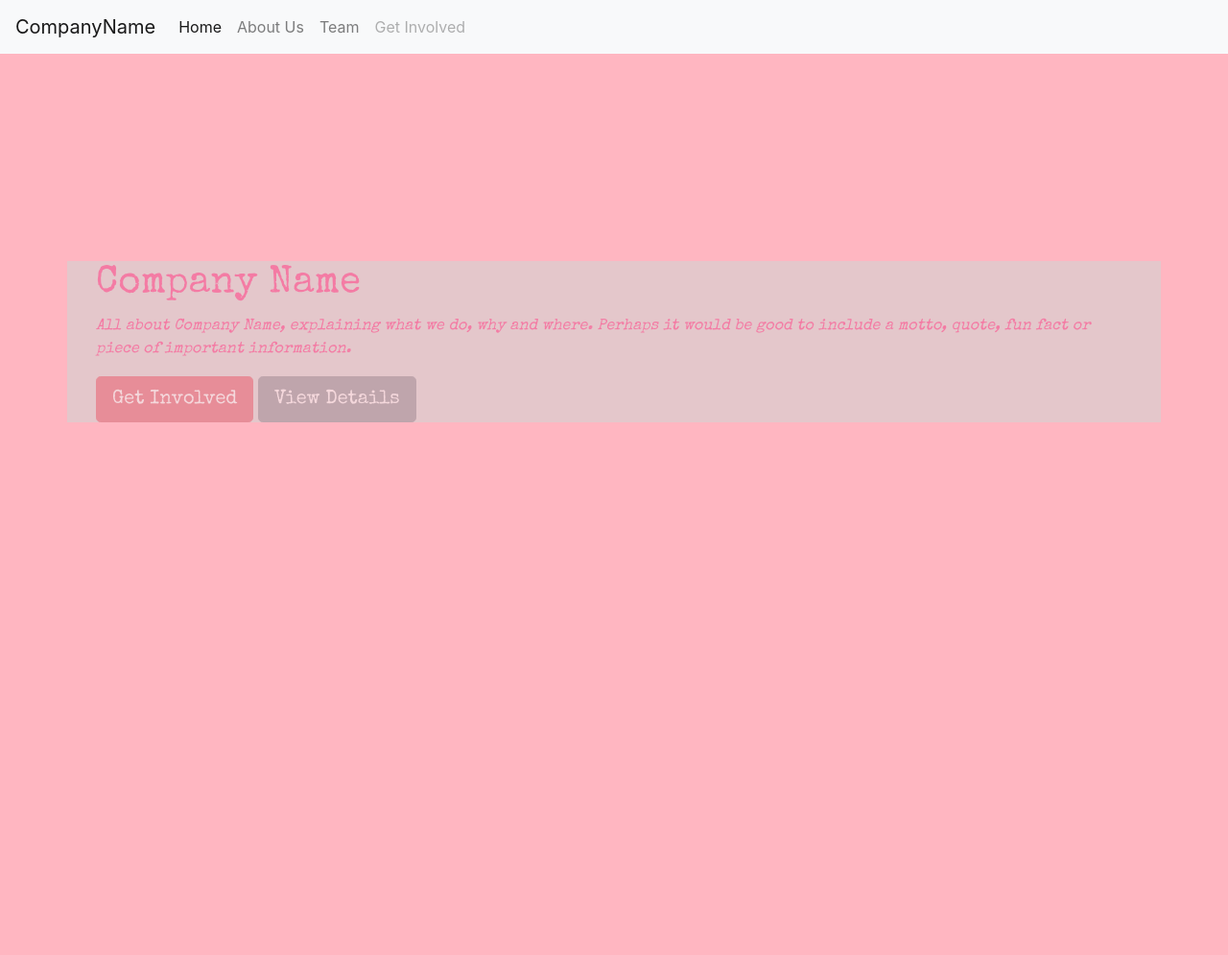
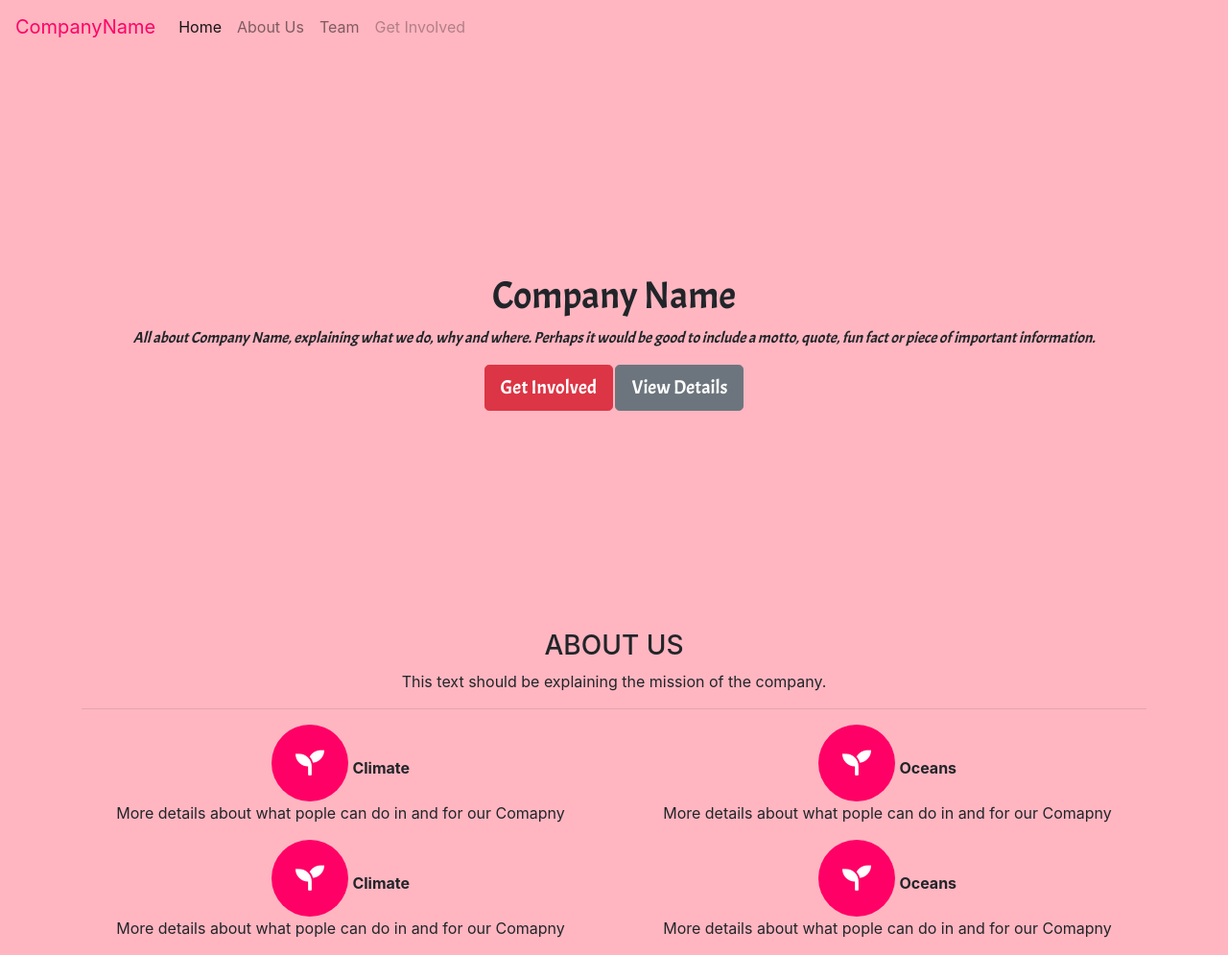
Before and after one commit to altheasophia/LIPprojectOne, a plain HTML site: page index.html in a window 1280 px wide. Shown: the whole page at 96% size. Before the commit the page ends 800 px from the top, so only its background shows below. Drawn offline with nearby package versions, Linux system fonts and the light colour scheme.

Commit message:
about us section

```diff
--- a/index.html
+++ b/index.html
@@ -1,5 +1,6 @@
 <!DOCTYPE html>
 <html>
+
 <head>
     <title>Boilerplate Snippet</title>
     <!-- bootstrap link-->
@@ -7,13 +8,19 @@
     <!-- css link -->
     <link rel="stylesheet" type="text/css" href="style.css">
     <!-- font  -->
- <link href="https://fonts.googleapis.com/css?family=Special+Elite" rel="stylesheet">
+    <link href="https://fonts.googleapis.com/css?family=Abril+Fatface|Acme" rel="stylesheet">
+    <!-- font awesome link---->
+    <link rel="stylesheet" href="https://use.fontawesome.com/releases/v5.7.2/css/all.css" integrity="sha384-fnmOCqbTlWIlj8LyTjo7mOUStjsKC4pOpQbqyi7RrhN7udi9RwhKkMHpvLbHG9Sr" crossorigin="anonymous">
+
 </head>
+
 <body>
 
     <!-- nav bar  -->
-             <nav class="navbar navbar-expand-lg navbar-light bg-light">
-              <a class="navbar-brand" href="#">CompanyName</a>
+    <nav class="navbar navbar-expand-lg navbar-light">
+        <a class="navbar-brand" href="">
+            <font color="ff0066">CompanyName</font>
+        </a>
         <button class="navbar-toggler" type="button" data-toggle="collapse" data-target="#navbarNavAltMarkup" aria-controls="navbarNavAltMarkup" aria-expanded="false" aria-label="Toggle navigation">
                 <span class="navbar-toggler-icon"></span>
               </button>
@@ -29,19 +36,61 @@
     <!-- end of nav bar -->
 
     <!-- beginning of header section-->
-             <header class= "d-flex align-items-center">
-             <div class = "container">
-                <div class= "container">
-                    <h1><font color= "ff0066">Company Name</font></h1>
-                    <p><font color= "ff0066">All about Company Name, explaining what we do, why and where. Perhaps it would be good to include a motto, quote, fun fact or piece of important information.</font> </p>
-                    <button class= "btn btn-lg btn-danger"> Get Involved</button>
-                    <button class= "btn btn-lg btn-secondary">View Details</button>
+    <header class="d-flex align-items-center">
+        <div class="container">
+            <h1>
+                Company Name
+            </h1>
+            <p>
+                All about Company Name, explaining what we do, why and where. Perhaps it would be good to include a motto, quote, fun fact or piece of important information.
+            </p>
+            <button class="btn btn-lg btn-danger"> Get Involved</button>
+            <button class="btn btn-lg btn-secondary">View Details</button>
         </div>
     </header>
+    <!-- end of header section-->
+    <!-- Begin about us section----->
+    <section class="aboutus container">
+
+        <h3>
+           ABOUT US
+        </h3>
+        <p>
+           This text should be explaining the mission of the company.
+        </p>
+        <hr>
+        <!-- beginning of grid section---->
+        <div class="row">
+            <div class="col-md-6">
+                <i class="fas fa-seedling"></i>
+                <span><strong>Climate</strong></span>
+                <p> More details about what pople can do in and for our Comapny</p>
             </div>
-                 <!-- end of header section-->
 
+            <div class="col-md-6">
+                <i class="fas fa-seedling"></i>
+                <span><strong>Oceans</strong></span>
+                <p> More details about what pople can do in and for our Comapny</p>
 
+            </div>
+        </div>
+        <div class="row">
+            <div class="col-md-6">
+                <i class="fas fa-seedling"></i>
+                <span><strong>Climate</strong></span>
+                <p> More details about what pople can do in and for our Comapny</p>
+            </div>
+
+            <div class="col-md-6">
+                <i class="fas fa-seedling"></i>
+                <span><strong>Oceans</strong></span>
+                <p> More details about what pople can do in and for our Comapny</p>
+
+            </div>
+        </div>
+        <!---- end of grid section------>
+    </section>
+    <!---end about us section----->
     <!-- bootsrap link -->
     <script src="https://code.jquery.com/jquery-3.3.1.slim.min.js" integrity="sha384-q8i/X+965DzO0rT7abK41JStQIAqVgRVzpbzo5smXKp4YfRvH+8abtTE1Pi6jizo" crossorigin="anonymous"></script>
     <script src="https://cdnjs.cloudflare.com/ajax/libs/popper.js/1.14.7/umd/popper.min.js" integrity="sha384-UO2eT0CpHqdSJQ6hJty5KVphtPhzWj9WO1clHTMGa3JDZwrnQq4sF86dIHNDz0W1" crossorigin="anonymous"></script>
--- a/style.css
+++ b/style.css
@@ -14,22 +14,38 @@ header{
     width: 100%;
     background-image: url("cherryblossoms.jpg");
     background-size: cover;
-    text-align: left;
-    font-family: "Special Elite", cursive;
-    font-style: ;
+    text-align: center;
+    font-family: "Acme", cursive;
+
+}
+.bg-image{
+filter: blur(8px);
+
 }
 
 header p{
     font-style: italic;
-    font-style: bold;
+
 }
 
-.container{
-    background-color: lightgrey;
-    opacity: 0.6;
+body{
+    color: #;
+}
+.aboutus{
+    text-align:center;
 }
 
-h1{
-    opacity: 1;
+.aboutus i{
+    font-size: 30px;
+    Padding: 25px 20px;
+    color: #fff;
+    background-color: #ff0066;
+   width: 80px;
+   height: 80px;
+    border-radius: 50%;
+}
 
+.aboutus span{
+    width: 20px
+    display: inline-block;
 }
```
Lines whose indentation alone changed are shown as unchanged.
